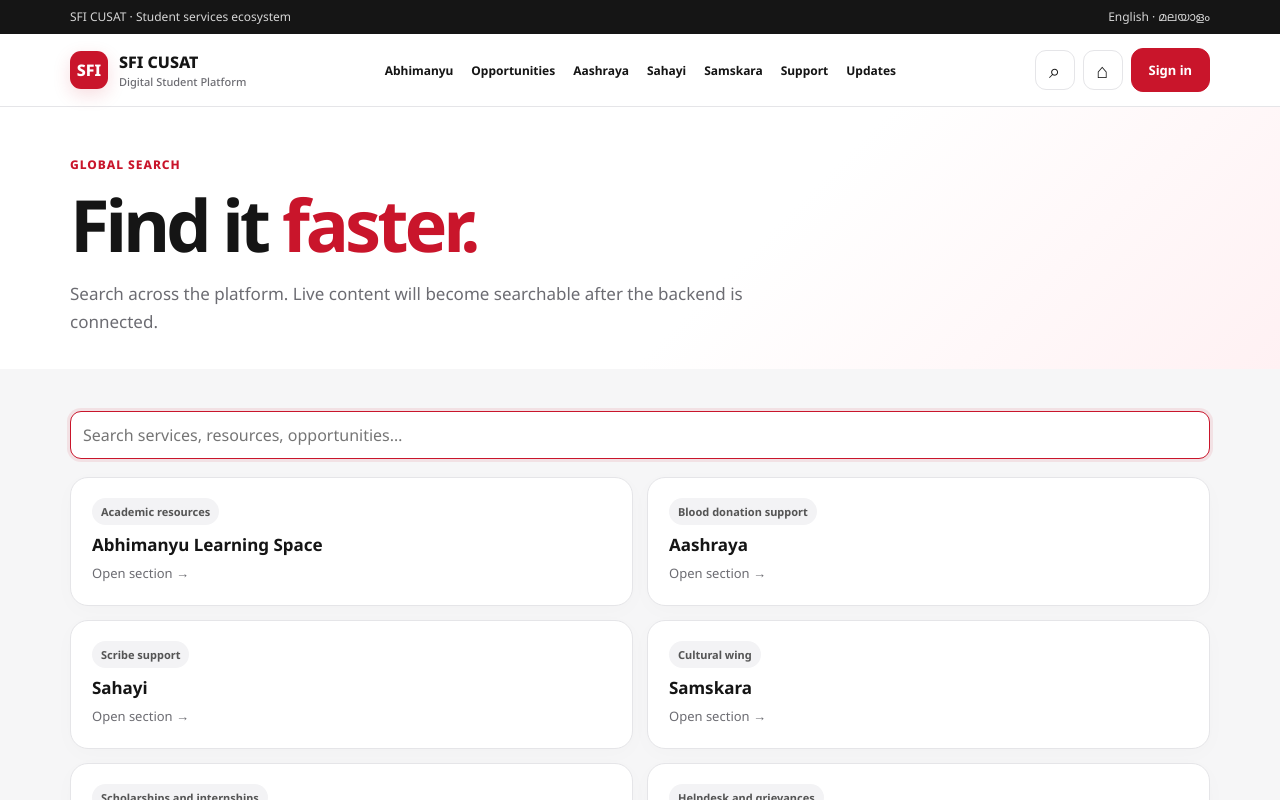
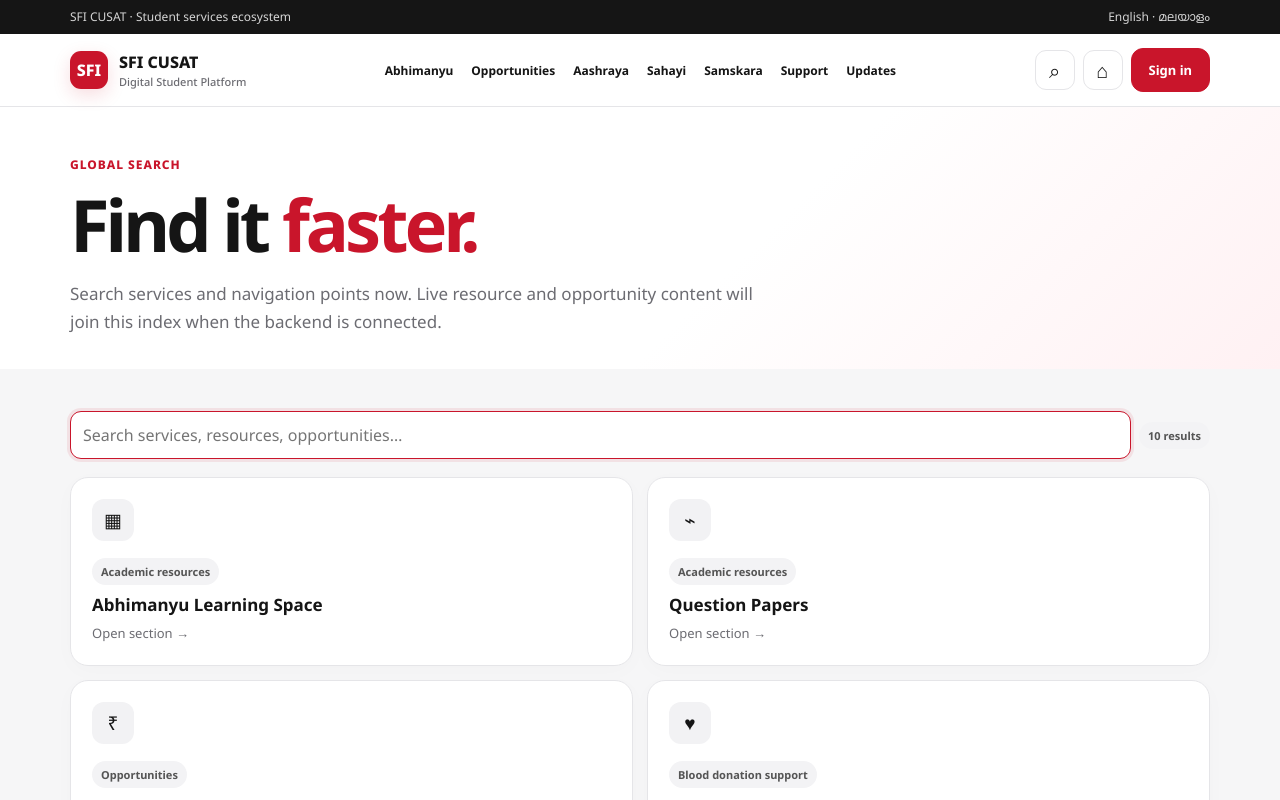
Before and after one commit to Com-Adarsh/Sficusatapp-, a Next.js app: page /search in a window 1280 px wide. Shown: the top 800 px of the page. Built offline with nearby package versions, Linux system fonts and the light colour scheme.

Commit message:
feat: complete frontend experience

```diff
--- a/app/search/page.tsx
+++ b/app/search/page.tsx
@@ -1 +1,4 @@
-"use client"; import PageShell from "../components/PageShell"; import {useState} from "react"; const data=[["Abhimanyu Learning Space","Academic resources","/resources"],["Aashraya","Blood donation support","/aashraya"],["Sahayi","Scribe support","/sahayi"],["Samskara","Cultural wing","/samskara"],["Opportunities","Scholarships and internships","/opportunities"],["Student Support","Helpdesk and grievances","/support"]]; export default function Search(){const[q,setQ]=useState("");const rows=data.filter(x=>x.join(" ").toLowerCase().includes(q.toLowerCase()));return <PageShell><section className="hero compact"><div className="shell"><div className="eyebrow">Global Search</div><h1>Find it <em>faster.</em></h1><p>Search across the platform. Live content will become searchable after the backend is connected.</p></div></section><section className="section"><div className="shell"><div className="searchbox"><input className="field" value={q} onChange={e=>setQ(e.target.value)} autoFocus placeholder="Search services, resources, opportunities…"/></div><div className="grid2" style={{marginTop:18}}>{rows.map(x=><a className="card" href={x[2]} key={x[0]}><span className="chip">{x[1]}</span><h3 style={{marginTop:12}}>{x[0]}</h3><p>Open section →</p></a>)}</div></div></section></PageShell>}
+"use client";
+import PageShell from "../components/PageShell"; import {useMemo,useState} from "react";
+const data=[["Abhimanyu Learning Space","Academic resources","/resources","▦"],["Question Papers","Academic resources","/resources/browse","⌁"],["Scholarships","Opportunities","/opportunities","₹"],["Aashraya","Blood donation support","/aashraya","♥"],["Sahayi","Scribe support","/sahayi","+"],["Samskara","Cultural wing","/samskara","✦"],["Student Support","Helpdesk and grievances","/support","?"],["Student Dashboard","Requests, bookmarks and notifications","/dashboard","⌂"],["Student Profile","Academic details and preferences","/profile","○"],["SFI CUSAT Updates","Announcements and organisational posts","/updates","•"]];
+export default function Search(){const[q,setQ]=useState("");const rows=useMemo(()=>data.filter(x=>x.join(" ").toLowerCase().includes(q.trim().toLowerCase())),[q]);return <PageShell><section className="hero compact"><div className="shell"><div className="eyebrow">Global Search</div><h1>Find it <em>faster.</em></h1><p>Search services and navigation points now. Live resource and opportunity content will join this index when the backend is connected.</p></div></section><section className="section"><div className="shell"><div className="searchbox"><input className="field" value={q} onChange={e=>setQ(e.target.value)} autoFocus placeholder="Search services, resources, opportunities…"/><span className="chip" style={{alignSelf:"center"}}>{rows.length} results</span></div>{rows.length?<div className="grid2" style={{marginTop:18}}>{rows.map(x=><a className="card" href={x[2]} key={x[0]}><div className="icon">{x[3]}</div><span className="chip">{x[1]}</span><h3 style={{marginTop:12}}>{x[0]}</h3><p>Open section →</p></a>)}</div>:<div className="empty" style={{marginTop:18}}><strong>No matching sections</strong><p>Try “blood”, “notes”, “support”, “events” or “scholarship”.</p></div>}</div></section></PageShell>}
```
